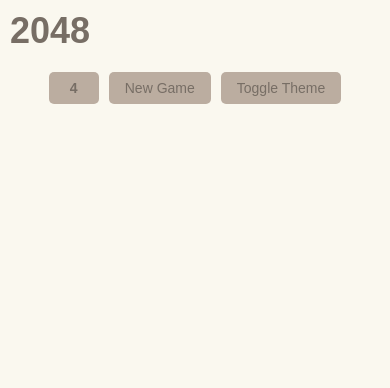
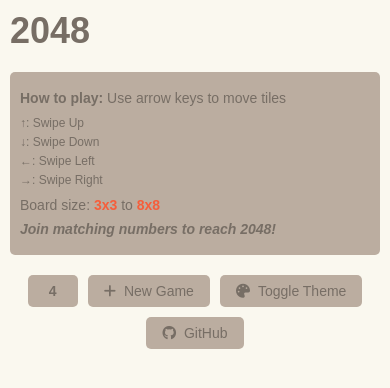
Before and after one commit to kogakisaki/koga-2048, a website: page public/index.html in a window 390 px wide. Drawn offline with Linux system fonts and the light colour scheme.

Commit message:
Add Instruction to homepage, add Font Awesome and GitHub button

```diff
--- a/public/index.html
+++ b/public/index.html
@@ -5,6 +5,10 @@
     <meta name="viewport" content="width=device-width, initial-scale=1.0" />
     <title>2048 Game</title>
     <link rel="stylesheet" href="/style.css" />
+    <link
+      rel="stylesheet"
+      href="https://cdnjs.cloudflare.com/ajax/libs/font-awesome/6.7.1/css/all.min.css"
+    />
   </head>
   <body>
     <div class="container">
@@ -14,6 +18,22 @@
           <div class="score">Score: <span id="score">0</span></div>
         </div>
       </div>
+
+      <div class="instructions" id="instructions">
+        <p><strong>How to play:</strong> Use arrow keys to move tiles</p>
+        <ul>
+          <li>↑: Swipe Up</li>
+          <li>↓: Swipe Down</li>
+          <li>←: Swipe Left</li>
+          <li>→: Swipe Right</li>
+        </ul>
+        <p>
+          Board size: <span class="highlight">3x3</span> to
+          <span class="highlight">8x8</span>
+        </p>
+        <p class="goal">Join matching numbers to reach 2048!</p>
+      </div>
+
       <div class="controls">
         <input
           type="number"
@@ -23,14 +43,25 @@
           min="3"
           max="8"
         />
-        <button onclick="startNewGame()">New Game</button>
-        <button onclick="toggleTheme()">Toggle Theme</button>
+        <button onclick="startNewGame()">
+          <i class="fas fa-plus"></i> New Game
+        </button>
+        <button onclick="toggleTheme()">
+          <i class="fas fa-palette"></i> Toggle Theme
+        </button>
         <button id="copyLinkBtn" onclick="copyGameLink()" style="display: none">
-          Share Game
+          <i class="fas fa-share-nodes"></i> Share Game
         </button>
         <button id="shareImageBtn" onclick="shareImage()" style="display: none">
-          Share Image
+          <i class="fas fa-image"></i> Share Image
         </button>
+        <a
+          href="https://github.com/kogakisaki/koga-2048"
+          target="_blank"
+          class="github-btn"
+        >
+          <i class="fab fa-github"></i> GitHub
+        </a>
       </div>
       <div class="game-container">
         <div class="game-board" id="gameBoard">
--- a/public/script.js
+++ b/public/script.js
@@ -14,6 +14,7 @@ function showGameControls() {
   document.querySelector(".game-container").style.display = "block";
   document.getElementById("copyLinkBtn").style.display = "block";
   document.getElementById("shareImageBtn").style.display = "block";
+  document.getElementById("instructions").style.display = "none";
 }
 
 function hideGameControls() {
@@ -21,6 +22,7 @@ function hideGameControls() {
   document.querySelector(".game-container").style.display = "none";
   document.getElementById("copyLinkBtn").style.display = "none";
   document.getElementById("shareImageBtn").style.display = "none";
+  document.getElementById("instructions").style.display = "block";
 }
 
 async function startNewGame() {
--- a/public/style.css
+++ b/public/style.css
@@ -65,6 +65,40 @@ h1 {
   font-weight: bold;
 }
 
+.instructions {
+  margin: 20px 0;
+  padding: 15px;
+  background: var(--board-color);
+  border-radius: 5px;
+  color: var(--text-color);
+}
+
+.instructions p {
+  margin: 8px 0;
+  font-size: 16px;
+}
+
+.instructions .goal {
+  font-weight: bold;
+  font-style: italic;
+}
+
+.instructions ul {
+  list-style: none;
+  padding: 0;
+  margin: 10px 0;
+}
+
+.instructions li {
+  margin: 5px 0;
+  font-size: 14px;
+}
+
+.highlight {
+  font-weight: bold;
+  color: var(--tile-64-color);
+}
+
 .controls {
   display: flex;
   gap: 10px;
@@ -72,7 +106,10 @@ h1 {
   flex-wrap: wrap;
 }
 
-button {
+button, .github-btn {
+  display: inline-flex;
+  align-items: center;
+  gap: 8px;
   padding: 10px 20px;
   border: none;
   border-radius: 5px;
@@ -81,10 +118,15 @@ button {
   cursor: pointer;
   transition: opacity 0.2s;
   font-size: 16px;
+  text-decoration: none;
 }
 
-button:hover {
+button:hover, .github-btn:hover {
   opacity: 0.8;
+}
+
+button i, .github-btn i {
+  font-size: 16px;
 }
 
 .score-container {
@@ -192,8 +234,12 @@ button:hover {
     font-size: 18px;
   }
 
-  button {
+  button, .github-btn {
     padding: 8px 16px;
+    font-size: 14px;
+  }
+
+  button i, .github-btn i {
     font-size: 14px;
   }
 
@@ -213,6 +259,19 @@ button:hover {
     padding: 8px;
     margin-top: 10px;
   }
+
+  .instructions {
+    font-size: 14px;
+    padding: 10px;
+  }
+
+  .instructions p {
+    font-size: 14px;
+  }
+
+  .instructions li {
+    font-size: 12px;
+  }
 }
 
 @media (max-width: 350px) {
@@ -224,8 +283,12 @@ button:hover {
     font-size: 16px;
   }
 
-  button {
+  button, .github-btn {
     padding: 6px 12px;
+    font-size: 12px;
+  }
+
+  button i, .github-btn i {
     font-size: 12px;
   }
 
```
